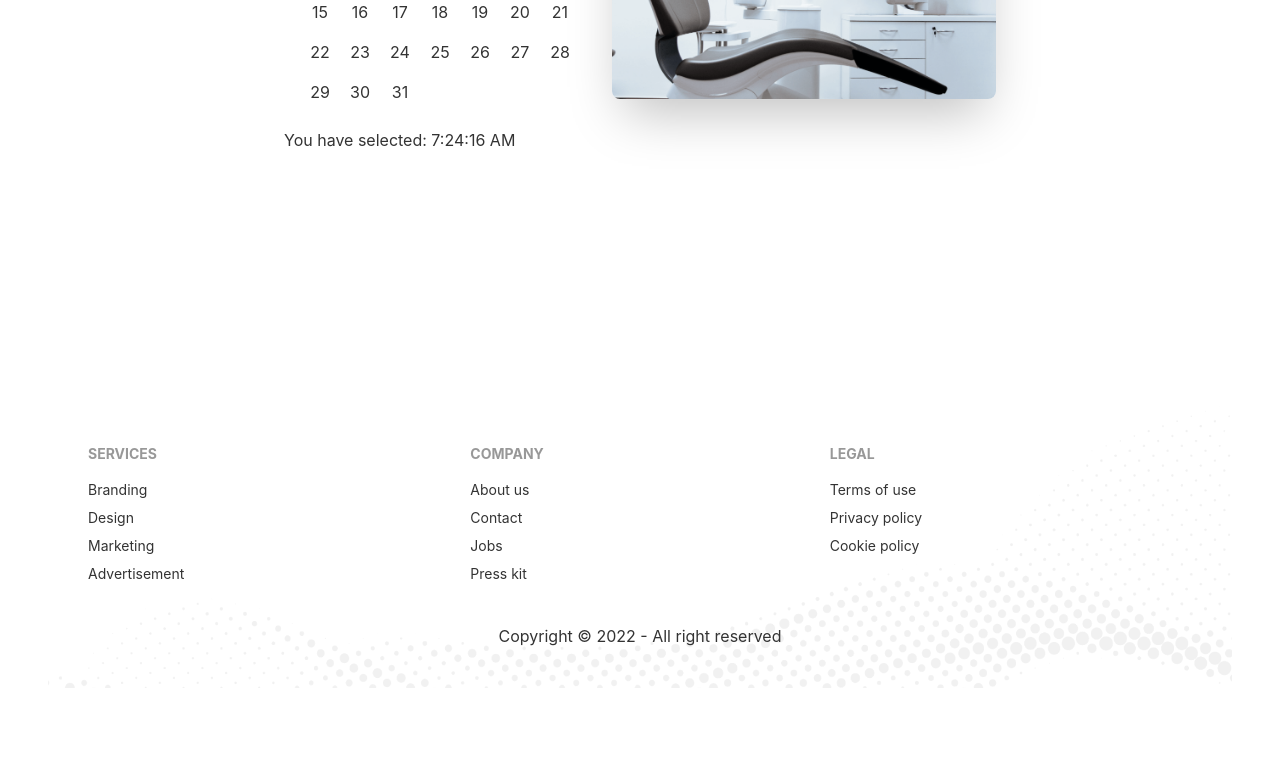
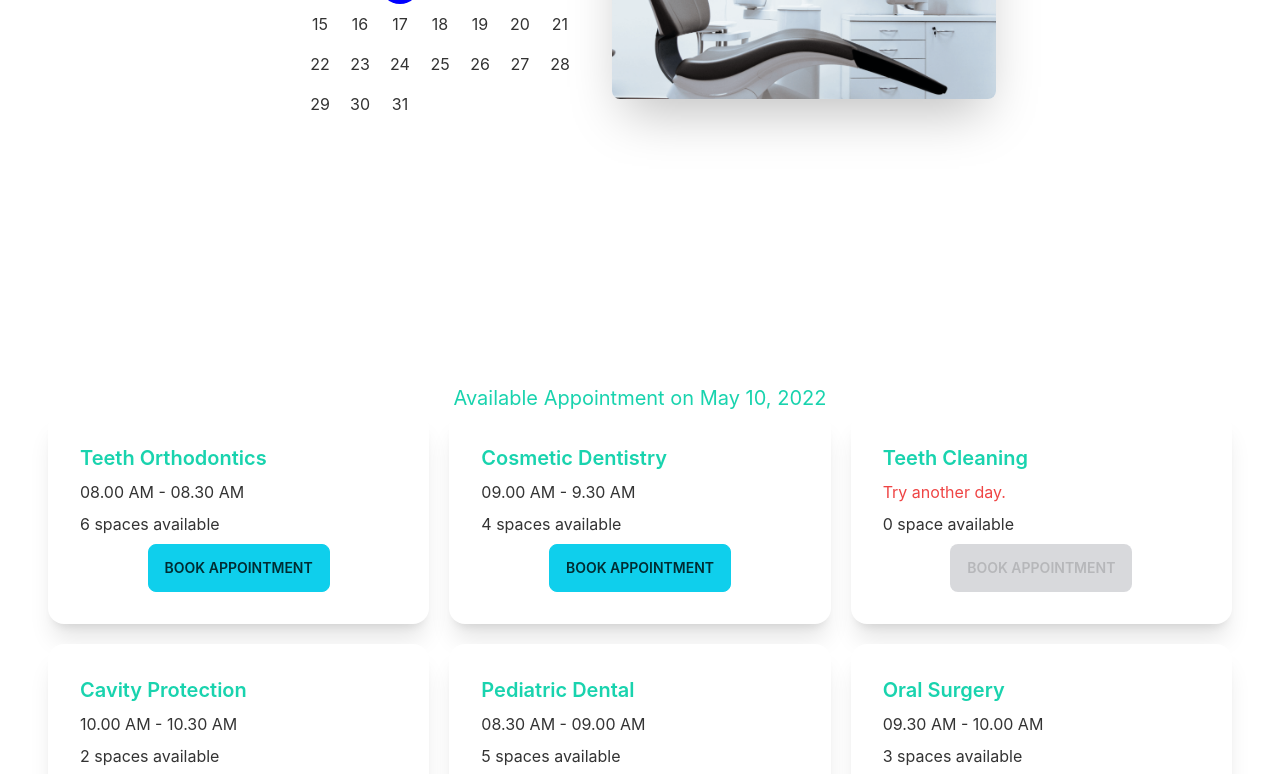
Before and after one commit to mohiuddin2721/doctors-portal-client-12-71, a React (Create React App) app: page /appointment in a window 1280 px wide. Shown: the part 480-1254 px from the top of the page. Before the commit the page ends 1168 px from the top, so only its background shows below. Built offline with nearby package versions, Linux system fonts and the light colour scheme.

Commit message:
service added on available appoinment page

```diff
--- /dev/null
+++ b/public/services.json
@@ -0,0 +1,57 @@
+[
+    {
+        "_id": 1,
+        "name": "Teeth Orthodontics",
+        "slots": [
+            "08.00 AM - 08.30 AM",
+            "08.30 AM - 09.00 AM",
+            "09.00 AM - 9.30 AM",
+            "09.30 AM - 10.00 AM",
+            "10.00 AM - 10.30 AM",
+            "10.30 AM - 11.00 AM"
+        ]
+    },
+    {
+        "_id": 2,
+        "name": "Cosmetic Dentistry",
+        "slots": [
+            "09.00 AM - 9.30 AM",
+            "09.30 AM - 10.00 AM",
+            "10.00 AM - 10.30 AM",
+            "10.30 AM - 11.00 AM"
+        ]
+    },
+    {
+        "_id": 3,
+        "name": "Teeth Cleaning",
+        "slots": []
+    },
+    {
+        "_id": 4,
+        "name": "Cavity Protection",
+        "slots": [
+            "10.00 AM - 10.30 AM",
+            "10.30 AM - 11.00 AM"
+        ]
+    },
+    {
+        "_id": 5,
+        "name": "Pediatric Dental",
+        "slots": [
+            "08.30 AM - 09.00 AM",
+            "09.00 AM - 9.30 AM",
+            "09.30 AM - 10.00 AM",
+            "10.00 AM - 10.30 AM",
+            "10.30 AM - 11.00 AM"
+        ]
+    },
+    {
+        "_id": 6,
+        "name": "Oral Surgery",
+        "slots": [
+            "09.30 AM - 10.00 AM",
+            "10.00 AM - 10.30 AM",
+            "10.30 AM - 11.00 AM"
+        ]
+    }
+]
--- a/src/page/Appointment/Appointment.js
+++ b/src/page/Appointment/Appointment.js
@@ -1,11 +1,15 @@
-import React from 'react';
+import React, { useState } from 'react';
 import Footer from '../Shared/Footer';
 import AppointmentBanner from './AppointmentBanner';
+import AvailableAppointment from './AvailableAppointment';
 
 const Appointment = () => {
+    const [date, setDate] = useState(new Date());
+
     return (
         <div>
-            <AppointmentBanner></AppointmentBanner>
+            <AppointmentBanner date={date} setDate={setDate}></AppointmentBanner>
+            <AvailableAppointment date={date}></AvailableAppointment>
             <Footer></Footer>
         </div>
     );
--- a/src/page/Appointment/AppointmentBanner.js
+++ b/src/page/Appointment/AppointmentBanner.js
@@ -1,11 +1,10 @@
-import React, { useState } from 'react';
+import React from 'react';
 import chair from '../../assets/images/chair.png';
 import { DayPicker } from 'react-day-picker';
 import 'react-day-picker/dist/style.css';
 import { format } from 'date-fns';
 
-const AppointmentBanner = () => {
-    const [date, setDate] = useState(new Date());
+const AppointmentBanner = ({date, setDate}) => {
 
     return (
         <div className="hero min-h-screen">
@@ -17,7 +16,6 @@
                         selected={date}
                         onSelect={setDate}
                     />
-                    <p>You have selected: {format(date, 'pp')}</p>
                 </div>
             </div>
         </div>
--- /dev/null
+++ b/src/page/Appointment/AvailableAppointment.js
@@ -0,0 +1,28 @@
+import { format } from 'date-fns';
+import React, { useEffect, useState } from 'react';
+import Service from './Service';
+
+const AvailableAppointment = ({ date }) => {
+    const [services, setServices] = useState([]);
+
+    useEffect(() => {
+        fetch('services.json')
+            .then(res => res.json())
+            .then(data => setServices(data))
+    }, [])
+    return (
+        <div>
+            <h4 className='text-xl text-secondary text-center'>Available Appointment on {format(date, 'PP')}</h4>
+            <div className='grid grid-cols-1 md:grid-cols-3 lg:grid-cols-3 gap-5'>
+                {
+                    services.map(service => <Service
+                        key={service._id}
+                        service={service}
+                    ></Service>)
+                }
+            </div>
+        </div>
+    );
+};
+
+export default AvailableAppointment;
--- /dev/null
+++ b/src/page/Appointment/Service.js
@@ -0,0 +1,26 @@
+import React from 'react';
+
+const Service = ({ service }) => {
+    const { name, slots } = service;
+    return (
+        <div className="card lg:max-w-lg bg-base-100 shadow-xl">
+            <div className="card-body">
+                <h2 className="card-title text-secondary">{name}</h2>
+                <p>
+                    {slots.length > 0
+                    ?
+                    <span>{slots[0]}</span>
+                    :
+                    <span className='text-red-500'>Try another day.</span>
+                    }
+                </p>
+                <p>{slots.length} {slots.length > 1 ? 'spaces': 'space'} available</p>
+                <div className="card-actions justify-center">
+                    <button disabled={slots.length === 0} className="btn btn-primary uppercase">Book Appointment</button>
+                </div>
+            </div>
+        </div>
+    );
+};
+
+export default Service;
```
